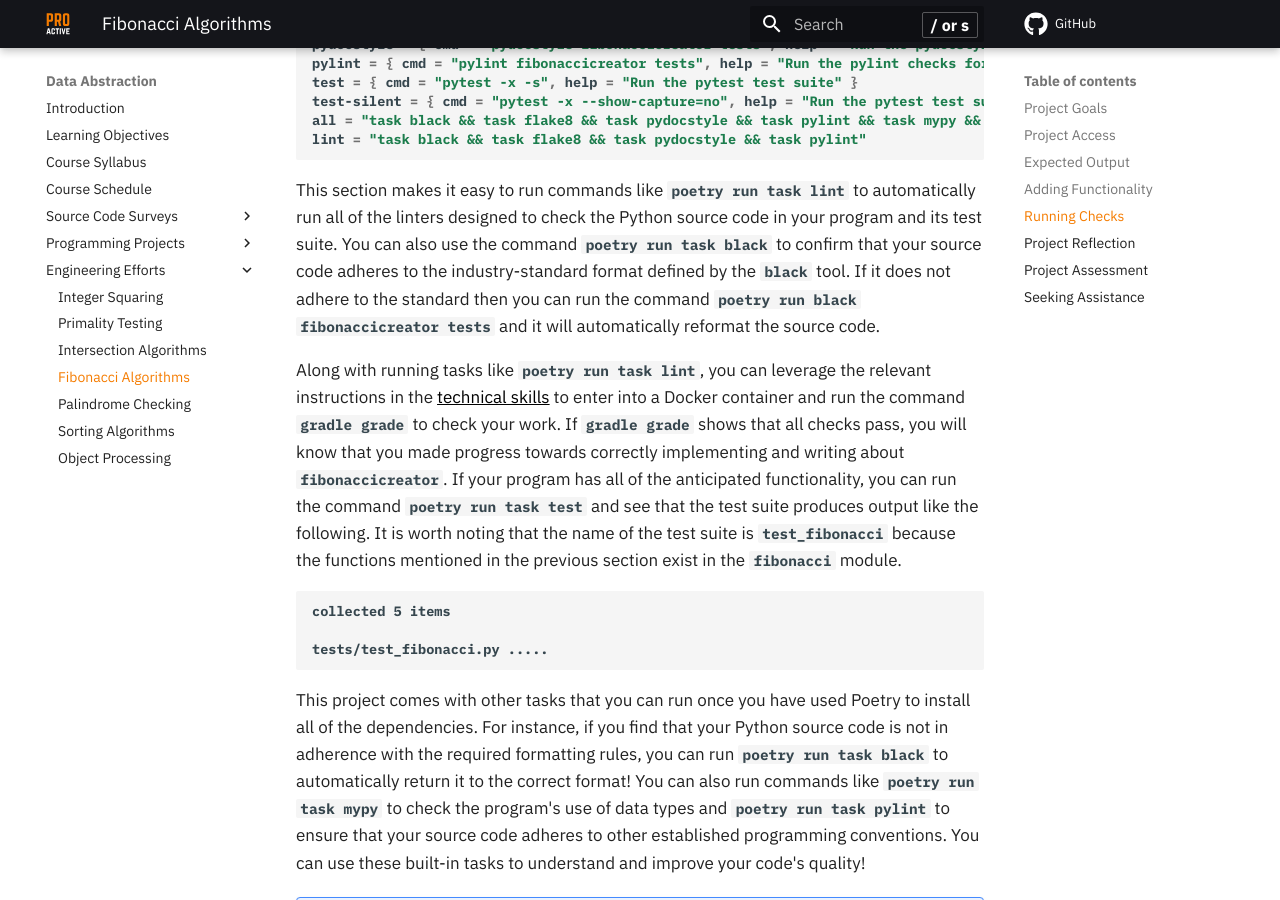
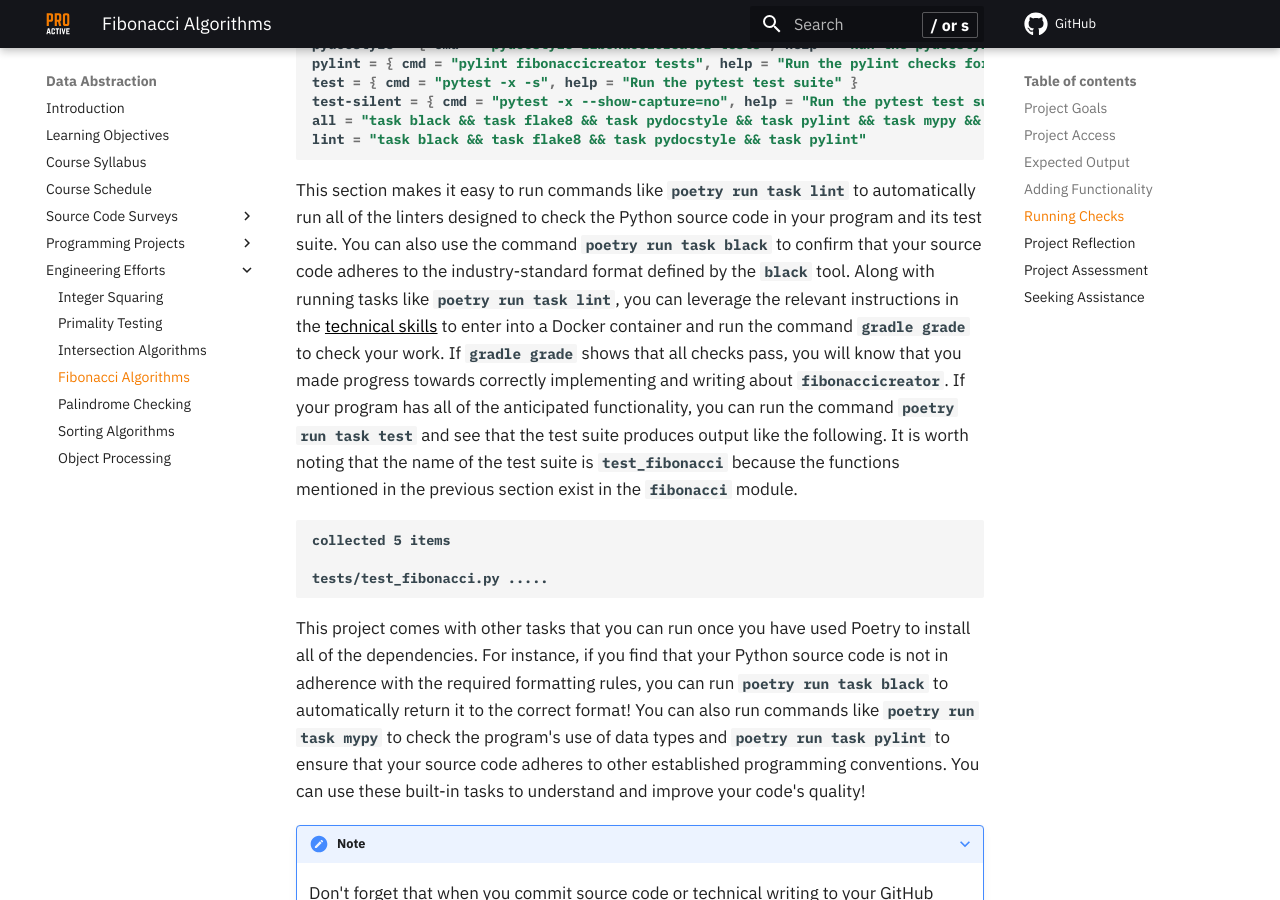
Before and after one commit to ProactiveProgrammers/www.proactiveprogrammers.com, an MkDocs documentation site: the page built from docs/data-abstraction/engineering-efforts/fibonacci-algorithms.md, in a window 1280 px wide and 900 px high, scrolled down 3809 px. Built offline with MkDocs 1.6.1 and Material for MkDocs 9.7.7, drawn with Linux system fonts in a browser that asks for light colours; comment, search, counter and statistics services are not loaded.

Commit message:
fix: Remove the automatically formatting in fibonacci-algorithms.

```diff
--- a/docs/data-abstraction/engineering-efforts/fibonacci-algorithms.md
+++ b/docs/data-abstraction/engineering-efforts/fibonacci-algorithms.md
@@ -185,12 +185,8 @@ This section makes it easy to run commands like `poetry run task lint` to
 automatically run all of the linters designed to check the Python source code in
 your program and its test suite. You can also use the command `poetry run task
 black` to confirm that your source code adheres to the industry-standard format
-defined by the `black` tool. If it does not adhere to the standard then you can
-run the command `poetry run black fibonaccicreator tests` and it will automatically
-reformat the source code.
-
-Along with running tasks like `poetry run task lint`, you can leverage the
-relevant instructions in the [technical
+defined by the `black` tool. Along with running tasks like `poetry run task
+lint`, you can leverage the relevant instructions in the [technical
 skills](/proactive-skills/introduction-proactive-skills/) to enter into a Docker
 container and run the command `gradle grade` to check your work. If `gradle
 grade` shows that all checks pass, you will know that you made progress towards
```
